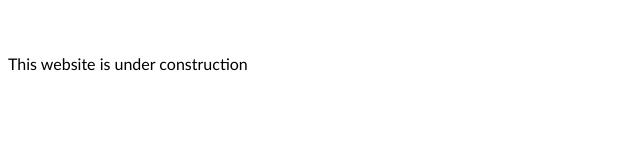
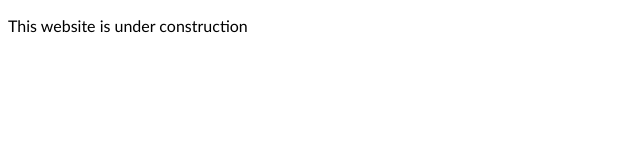
Before and after one commit to barberezra/barberezra.github.io, a plain HTML site: page project.html in a window 1280 px wide. Shown: the whole page, without its empty margins (0-640 px from the left). Drawn offline with Linux system fonts and the light colour scheme.

Commit message:
cleaning up

```diff
--- a/project.html
+++ b/project.html
@@ -5,7 +5,6 @@
         <link rel="stylesheet" href="main_style.css">
     </head>
     <body>
-        <div class="topBar"></div>
         <p>This website is under construction</p>
     </body>
 </html>
```
Also changed, not shown: index.html (+0 -1 lines).
